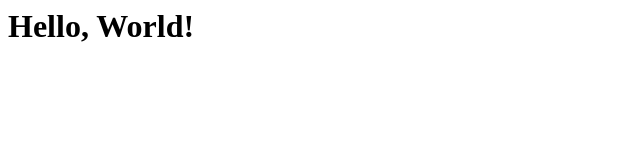
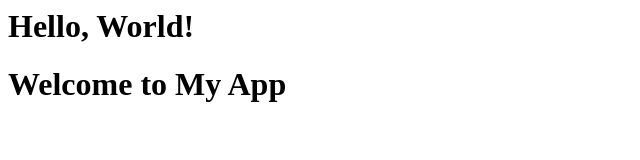
Before and after one commit to sourabhpj/Devops-simple-project-3, a plain HTML site: page index.html in a window 1280 px wide. Shown: the whole page, without its empty margins (0-640 px from the left). Drawn offline with Linux system fonts and the light colour scheme.

Commit message:
a commit

```diff
--- a/index.html
+++ b/index.html
@@ -1,3 +1,4 @@
 <html>
     <h1>Hello, World!</h1>
+    <h1>Welcome to My App</h1>
 </html>
```
Also changed, not shown: 1 other file.
